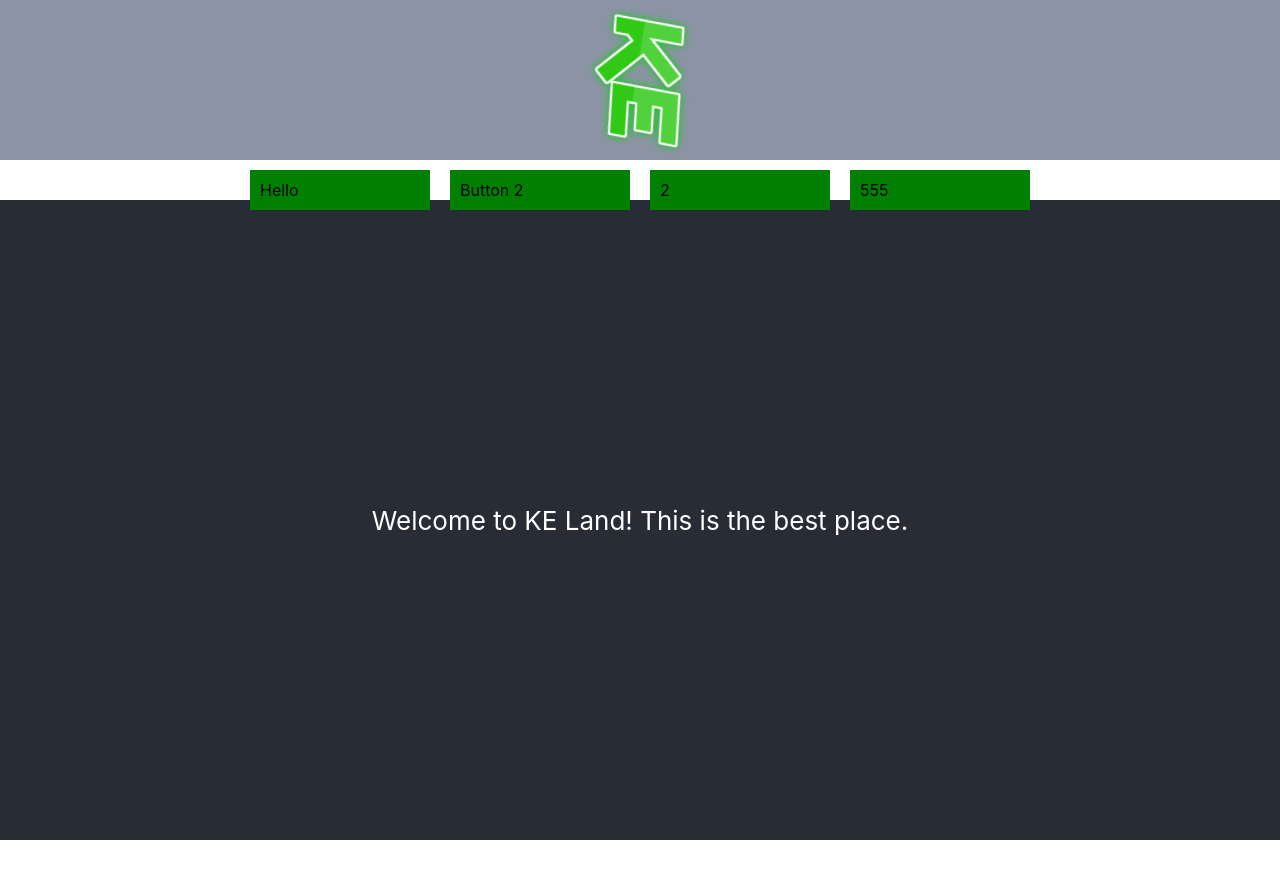
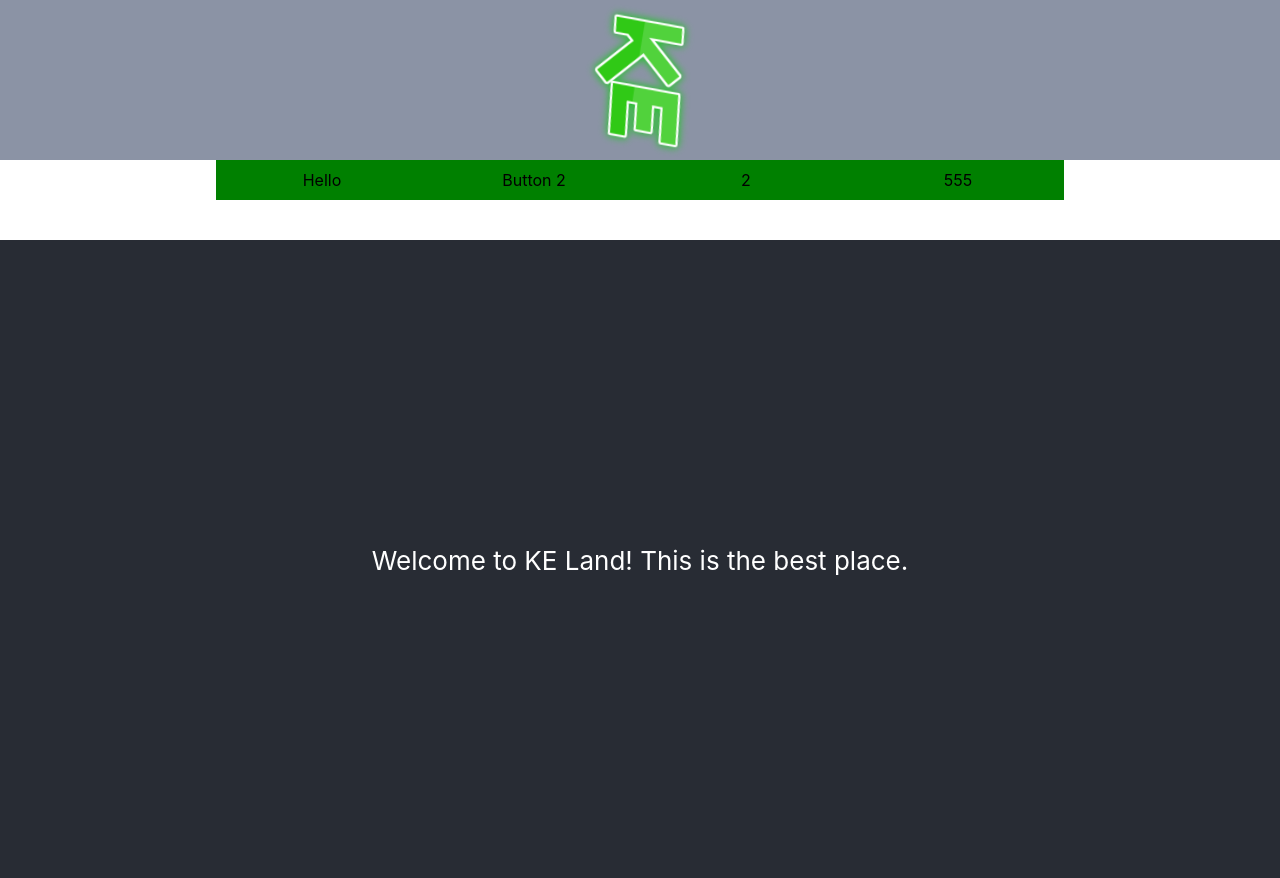
Before and after one commit to khalidelassaad/mywebsite, a React (Create React App) app: page / in a window 1280 px wide. Before the commit the page ends 840 px from the top, so only its background shows below. Built offline with nearby package versions, Linux system fonts and the light colour scheme.

Commit message:
style: more fuckery

```diff
--- a/src/App.css
+++ b/src/App.css
@@ -50,15 +50,16 @@
 }
 
 .headerBar-list {
-  height: 40px;
+  height: 80px;
 }
 
 .headerBar-button {
   display: inline-flex;
-  margin: 10px;
   padding: 10px;
-  width: 10em;
+  width: 15vw;
   background-color: green;
+  align-content: stretch;
+  justify-content: space-around;
 }
 
 .headerBar-button:hover {
```
